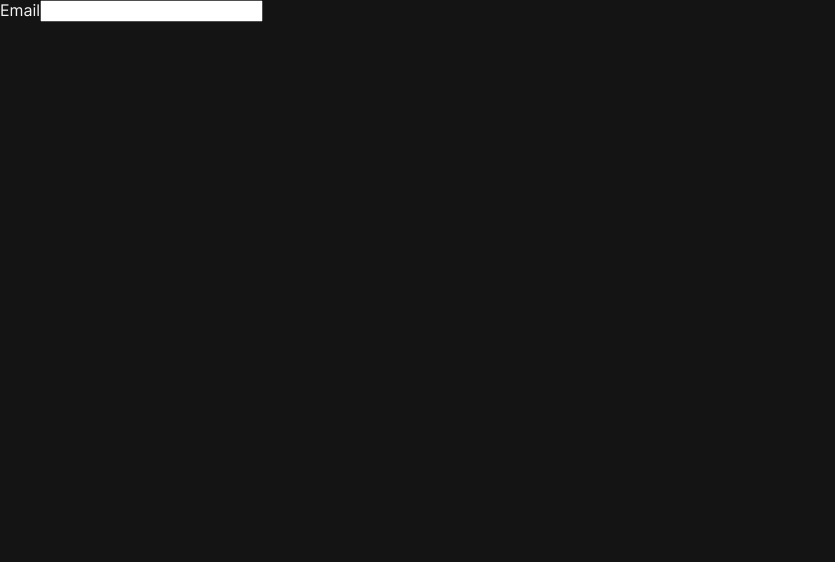
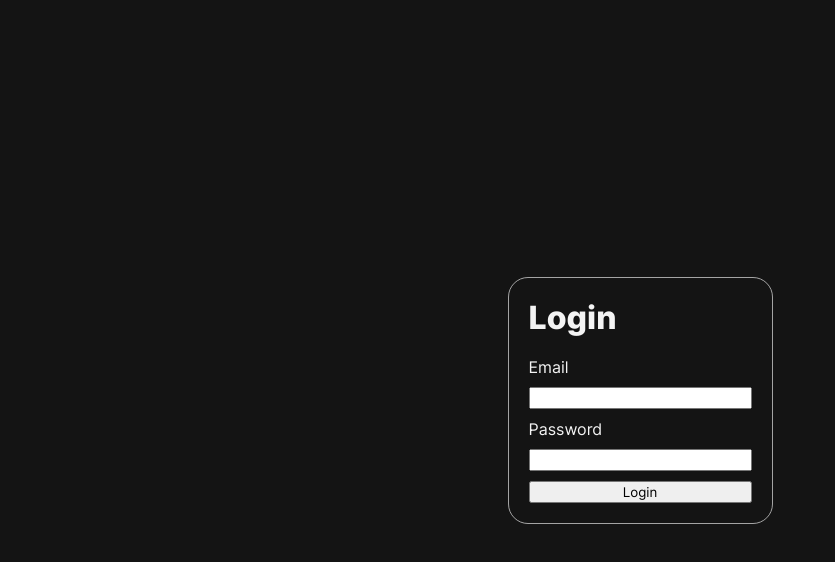
Before and after one commit to forjoa/video-net, a React (Vite) app: page /login in a window 1280 px wide. Shown: the top 562 px of the page, without its empty margins (0-835 px from the left). Built offline with nearby package versions, Linux system fonts and the light colour scheme.

Commit message:
Login page without styles

```diff
--- a/frontend/components/Login.jsx
+++ b/frontend/components/Login.jsx
@@ -1,10 +1,18 @@
+// styles
+import '../styles/Login.css'
 
 const Login = () => {
     return (
         <div className="login-form-container">
+            <h1>Login </h1>
             <form>
                 <label htmlFor="email">Email</label>
-                <input type="email" name="email" id="email" />
+                <input type="email" name="email" id="email" autoComplete="email"/>
+
+                <label htmlFor="password">Password</label>
+                <input type="password" name="password" id="password" />
+
+                <input type="submit" value="Login" />
             </form>
         </div>
     )
--- a/frontend/styles/App.css
+++ b/frontend/styles/App.css
@@ -1,5 +1,6 @@
 :root {
     --black: #141414;
+    --grey: #A4A4A4;
     --white: #F4F4F4;
     --dirty-white: #E4E4E4;
     --blue: #1F79FF;
@@ -39,6 +40,9 @@ body {
     font-family: 'Inter', sans-serif;
     color: var(--white);
     width: 100%;
+    height: 100vh;
+    display: grid;
+    place-items: center;
 }
 
 h1,
@@ -67,5 +71,5 @@ a {
 button,
 input,
 textarea {
-    font-family: 'Inter';
+    font-family: 'Inter', sans-serif;
 }
--- /dev/null
+++ b/frontend/styles/Login.css
@@ -0,0 +1,14 @@
+.login-form-container {
+    display: flex;
+    flex-direction: column;
+    gap: 20px;
+    padding: 20px;
+    border: .1px solid var(--grey);
+    border-radius: 20px;
+}
+
+.login-form-container form {
+    display: flex;
+    flex-direction: column;
+    gap: 10px;
+}
```
